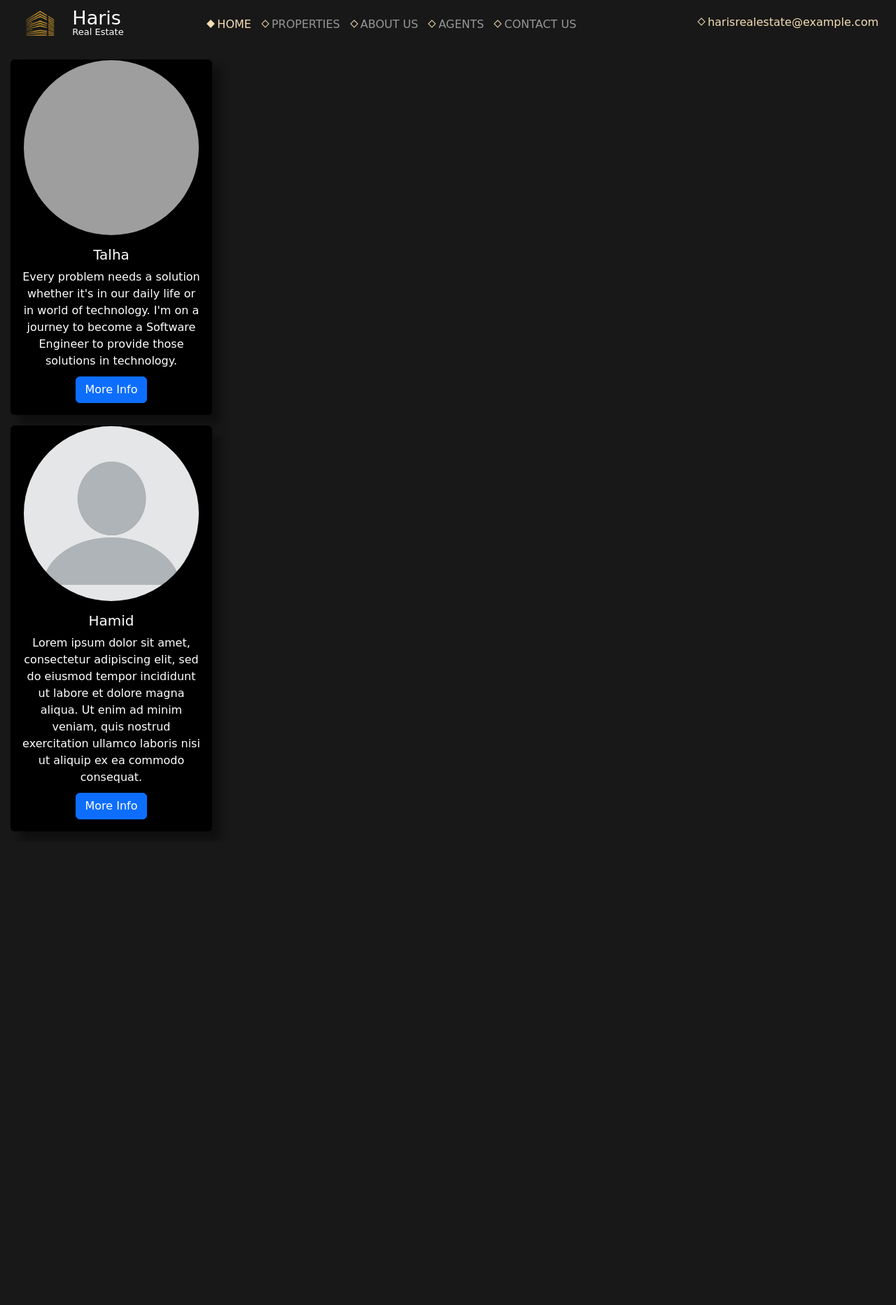
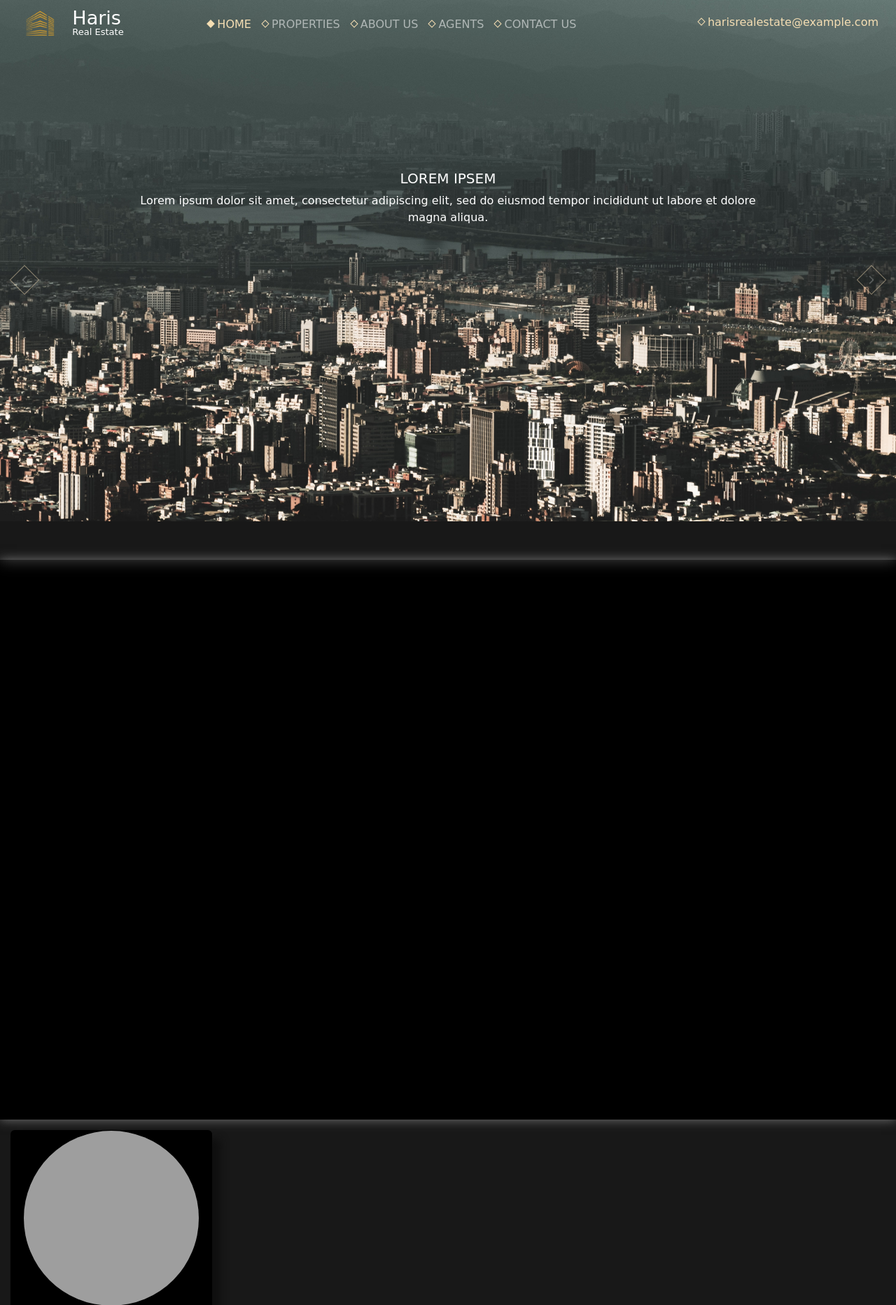
Before and after one commit to tmalik258/HarisRealEstate, a Django app: page / in a window 1280 px wide. Shown: the top 1865 px of the page at 70% size. Before the commit the page ends 1188 px from the top, so only its background shows below. Run offline with Django 4.2, Linux system fonts and the light colour scheme; data comes from the database, SQL or seed files in the repository; both versions use the stored data as it was after the commit; some web fonts are replaced; grey boxes are pictures that could not be loaded.

Commit message:
Added carousel

```diff
--- a/website/static/website/css/styles.css
+++ b/website/static/website/css/styles.css
@@ -162,6 +162,7 @@ header
 main
 {
 	display: none;
+	/* margin-top: 70px; */
 }
 
 /* //////////////////////////////////////	DISPLAYING CARD FOR PROFILE AND PRODUCTS	/////////////////////////////////////////////// */
@@ -264,7 +265,27 @@ main
 
 .navbar
 {
-	/* background: black; */
+	height: 70px;
+	position: absolute;
+	top: 0;
+	left: 0;
+	z-index: 4;
+	width: 100%;
+	transition: 0.1s;
+}
+
+.navbar.active
+{
+	position: fixed;
+	background: rgb(24, 24, 24);
+	box-shadow: 0px 0px 16px rgba(245, 222, 179, 0.438);
+	/* transition: 0.2s; */
+}
+
+.navbar.hide
+{
+	position: absolute;
+	/* width: 100%; */
 	height: 70px;
 }
 
@@ -349,7 +370,7 @@ main
 
 .navbar-toggler[aria-expanded="true"]::after{	transform: rotate(-45deg);	}
 
-                       /* Login */
+/* //////////////////////////////////////////	LOGIN	/////////////////////////////////////////// */
 .login{
 	color: wheat;
 	display: block;
@@ -414,6 +435,92 @@ main
 	}
 }
 
+/* //////////////////////////////////////////	CAROUSEL	/////////////////////////////////////////// */
+.carousel
+{
+	box-shadow: 0px 1px 20px rgba(80, 80, 80, 0.856);
+}
+
+.carousel-item
+{
+	overflow: hidden;
+}
+.carousel-item.active img
+{
+	transition: 10s;
+	transform: scale(1.5);
+}
+
+.carousel button
+{
+	/* top: 50%; */
+	height: 30px;
+	width: 30px;
+	margin: auto 20px;
+	/* background: wheat; */
+	border: 1px solid wheat;
+	transform: rotate(45deg);
+	transition: 0.5s;
+}
+
+.carousel-control-prev-icon, .carousel-control-next-icon
+{
+	transform: rotate(-45deg) scale(0.5);
+	margin: 0 auto;
+}
+
+.carousel button:hover
+{
+	background: wheat;
+}
+
+.carousel-control-prev:hover
+{
+	transform: rotate(-45deg);
+}
+
+.carousel-control-next:hover
+{
+	transform: rotate(135deg);
+}
+
+.carousel-control-prev:hover .carousel-control-prev-icon{
+	transform: rotate(45deg)  scale(0.5);
+	filter: invert(100%);
+}
+
+.carousel-control-next:hover .carousel-control-next-icon{
+	transform: rotate(-135deg)  scale(0.5);
+	filter: invert(100%);
+}
+
+.carousel-item .carousel-caption
+{
+	opacity: 0;
+	top: 40%;
+	transition: 2.5s;
+}
+.carousel-item.active .carousel-caption
+{
+	top: 30%;
+	opacity: 1;
+}
+
+/* //////////////////////////////////////////	CATEGORIES	/////////////////////////////////////////// */
+.top-categories
+{
+	width: 100%;
+	background: black;
+	box-shadow: 0px 0px 15px rgba(136, 136, 136, 0.856);
+	/* height: 50em; */
+}
+
+/* //////////////////////////////////////////	PROFILE	/////////////////////////////////////////// */
+.profile
+{
+	margin-top: 5%;
+}
+
 @media screen and (min-width:1185px) {
 	.collapse .mail
 	{
@@ -422,6 +529,10 @@ main
 		top: 41px;
 		display: inline-block;
 	}
+	/* .carousel-caption
+	{
+		top: 30%;
+	} */
 }
 
 @media screen and (max-width: 990px) {
@@ -434,15 +545,6 @@ main
 		/* background: black; */
 		height: initial;
 		margin-top: -10px;
+		margin-bottom: -10px;
 	}
-	/* .navbar.active
-	{
-		height: 95px;
-		margin-top: -30px;
-	} */
-	/* .navbar:has(.navbar-toggler[aria-expanded="false"])
-	{
-		background: wheat;
-		height: 100px;
-	} */
 }
--- a/website/static/website/js/index.js
+++ b/website/static/website/js/index.js
@@ -5,4 +5,35 @@ $(window).on("load",function(){
 		$('main').css('display', 'block');
 	}, 700);
 
+	if (window.innerWidth > 990)
+	{
+		$('.carousel-inner').height(window.innerHeight);
+		$('.top-categories').height(window.innerHeight);
+	}
 });
+
+window.onscroll = function () {
+	if (window.scrollY >= 50)
+	{
+		$('.navbar').addClass('active');
+		hideHeader();
+	}
+	else
+	{
+		$('.navbar').removeClass('active');
+	}
+}
+
+let lastScrollPos = 0;
+
+const hideHeader = function () {
+	const isScrollButton = lastScrollPos < window.scrollY;
+	if (isScrollButton){
+		$('.navbar').addClass('hide');
+		// $('.navbar').width('100%');
+	}
+	else
+		$('.navbar').removeClass('hide');
+
+	lastScrollPos = window.scrollY;
+}
--- a/website/templates/website/createListing.html
+++ b/website/templates/website/createListing.html
@@ -2,7 +2,7 @@
 {% load static %}
 
 {% block body %}
-<section class="login" style="margin-top: 0;">
+<section class="login">
 	<h1>Create Listing</h1>
 	<form action="" method="post" enctype="multipart/form-data">
 		{% csrf_token %}
--- a/website/templates/website/index.html
+++ b/website/templates/website/index.html
@@ -2,10 +2,45 @@
 {% load static %}
 
 {% block body %}
-<!-- <section> -->
-	<!-- <img src="{% static 'website/img/background/homeHanging.jpg' %}" alt="Front image" width="100%" height="100%" class="mainImage"> -->
-	<!-- <h1>Welcome Abroad!</h1> -->
-<!-- </section> -->
+<article>
+	<div id="carouselExampleFade" class="carousel slide carousel-fade" data-bs-ride="carousel">
+		<div class="carousel-inner">
+		  <div class="carousel-item active">
+			<img src="{% static 'website/img/crousal/city.jpg' %}" class="d-block w-100" alt="...">
+			<div class="carousel-caption d-none d-md-block">
+				<h5>LOREM IPSEM</h5>
+				<p>Lorem ipsum dolor sit amet, consectetur adipiscing elit, sed do eiusmod tempor incididunt ut labore et dolore magna aliqua.</p>
+			</div>
+		  </div>
+		  <div class="carousel-item">
+			<img src="{% static 'website/img/crousal/buildings.jpg' %}" class="d-block w-100" alt="...">
+			<div class="carousel-caption d-none d-md-block">
+				<h5>Tincidunt Lobortis Feugiat</h5>
+				<p>Duis aute irure dolor in reprehenderit in voluptate velit esse cillum dolore eu fugiat nulla pariatur.</p>
+			</div>
+		  </div>
+		  <div class="carousel-item">
+			<img src="{% static 'website/img/crousal/house.jpg' %}" class="d-block w-100" alt="...">
+			<div class="carousel-caption d-none d-md-block">
+				<h5>Amet Tellus</h5>
+				<p>Excepteur sint occaecat cupidatat non proident, sunt in culpa qui officia deserunt mollit anim id est laborum.</p>
+			</div>
+		  </div>
+		</div>
+		<button class="carousel-control-prev" type="button" data-bs-target="#carouselExampleFade" data-bs-slide="prev">
+		  <span class="carousel-control-prev-icon" aria-hidden="true"></span>
+		  <span class="visually-hidden">Previous</span>
+		</button>
+		<button class="carousel-control-next" type="button" data-bs-target="#carouselExampleFade" data-bs-slide="next">
+		  <span class="carousel-control-next-icon" aria-hidden="true"></span>
+		  <span class="visually-hidden">Next</span>
+		</button>
+	  </div>
+</article>
+<article>
+	<div class="top-categories">
+	</div>
+</article>
 <section class="agents">
 	{% for agent in agents %}
 		<div class="card" style="width: 18rem; background: black;">
--- a/website/templates/website/profile.html
+++ b/website/templates/website/profile.html
@@ -2,6 +2,7 @@
 {% load static %}
 
 {% block body %}
+<section class="profile">
 	<section>
 		{% if user.profile_image %}
 			<div class="profileImage"><img src="media/{{ user.profile_image }}" alt="Front image" width="100%" height="100%" ></div>
@@ -47,4 +48,5 @@
 			{% endfor %}
 		{% endif %}
 	</section>
+</section>
 {% endblock %}
```
Also changed, not shown: db.sqlite3, website/static/website/img/crousal/buildings.jpg (added), website/static/website/img/crousal/city.jpg (added), website/static/website/img/crousal/house.jpg (added). Lines whose indentation alone changed are shown as unchanged.
